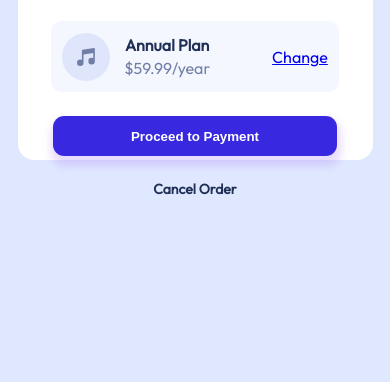
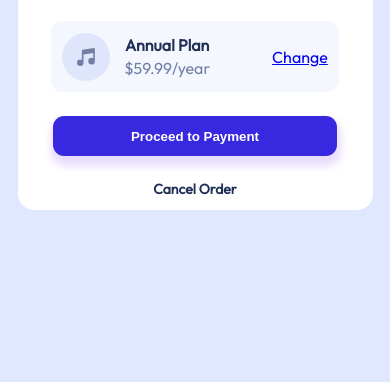
Before and after one commit to FawaleAyomide/Order-summary-component, a plain HTML site: page Html/index.html in a window 390 px wide. Shown: the part 462-844 px from the top of the page. Drawn offline with Linux system fonts and the light colour scheme.

Commit message:
Update Style.css

```diff
--- a/Style/Style.css
+++ b/Style/Style.css
@@ -90,12 +90,11 @@ span{
 }
 
 /* media query */
-@media screen and (max-width: 400px) {
+@media screen and (max-width: 500px) {
     .container{
         padding: 1rem;
         padding-bottom: 3rem;
         width: 355px;
-        height: 400px;
     }
     .container > .Img-1{
         width: 350px;
```
